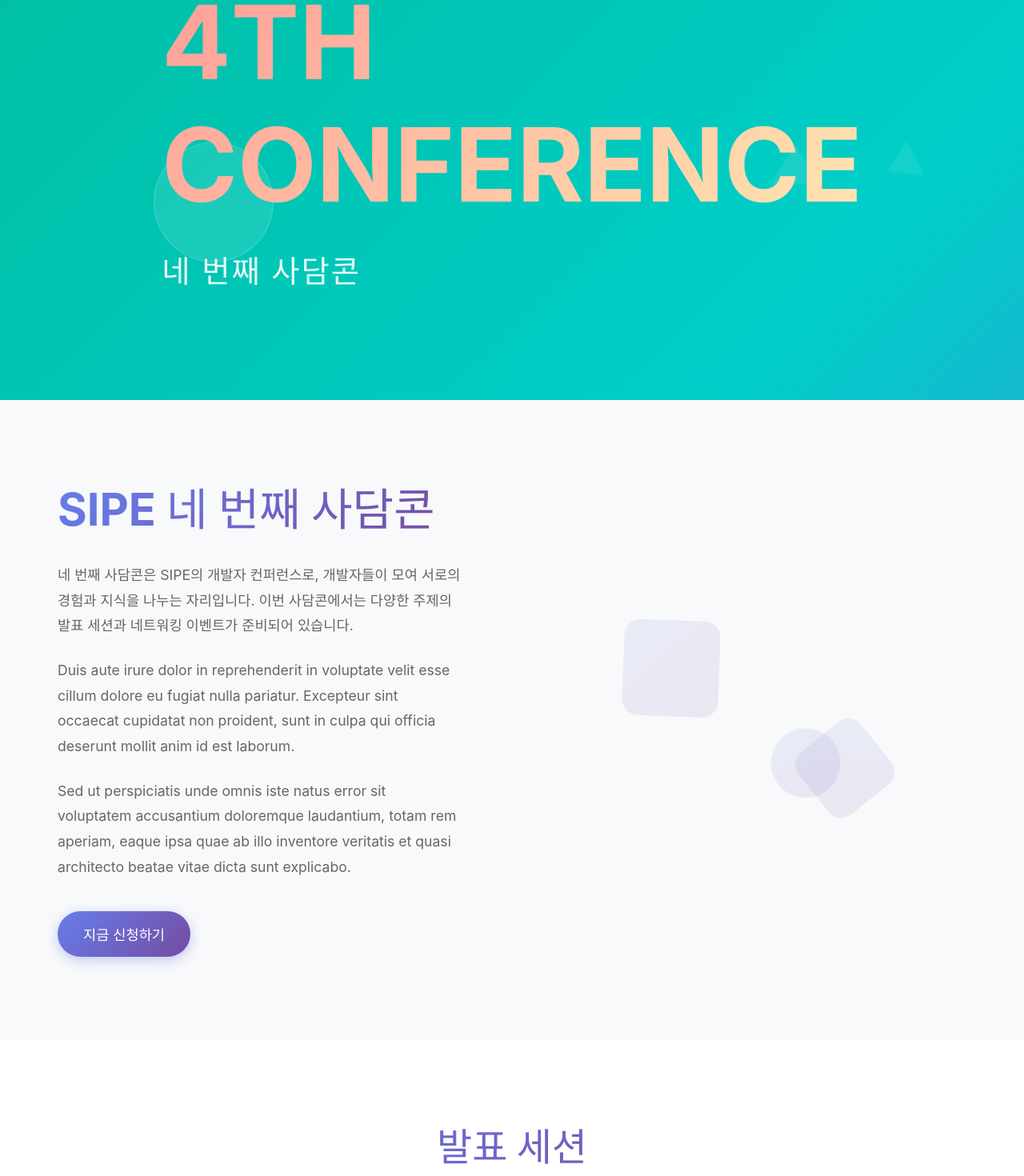
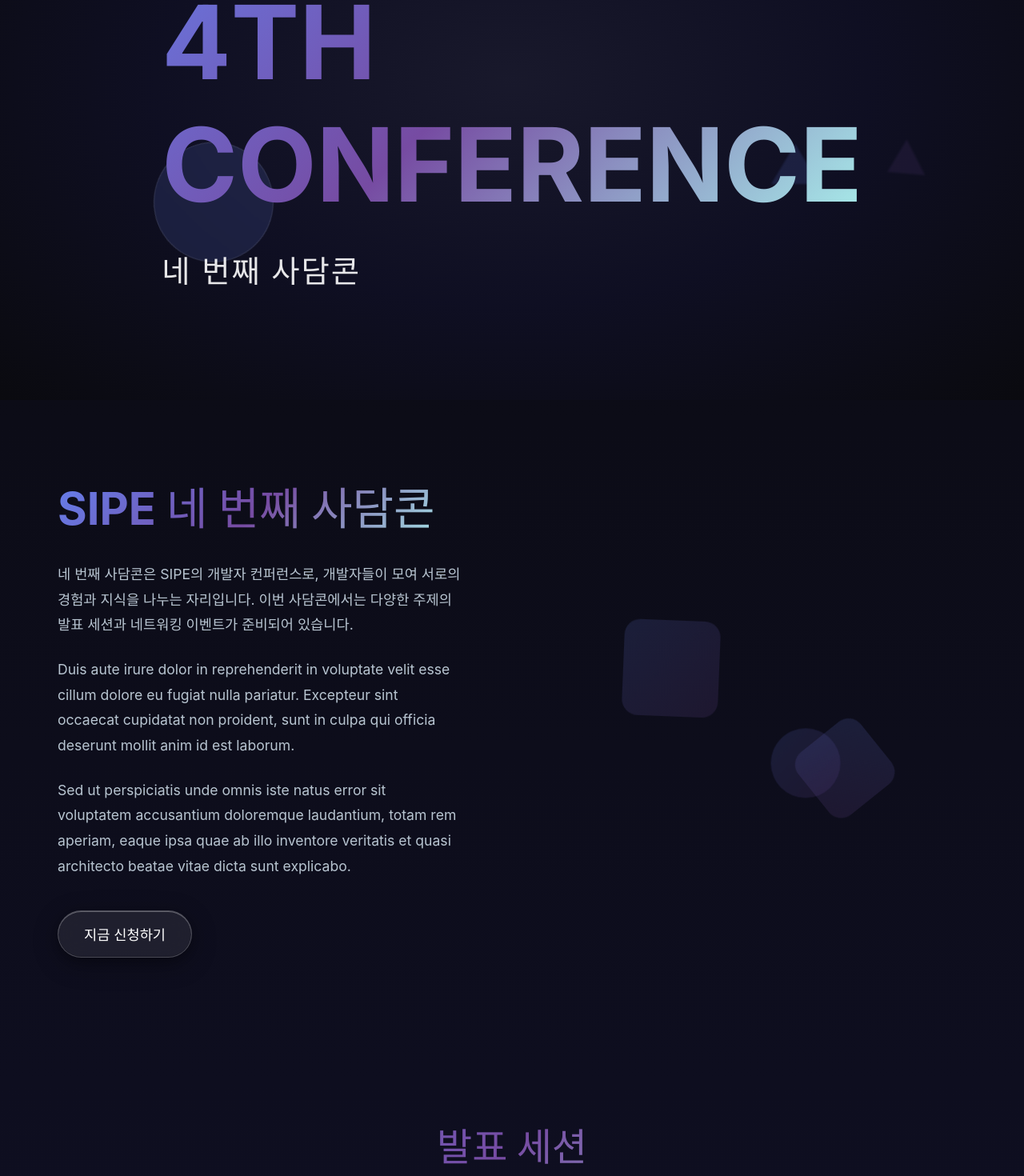
Before and after one commit to sipe-team/sipe-4th-sadamcon-landing, a Vue app: page / in a window 1280 px wide. Shown: the part 300-1770 px from the top of the page at 80% size. Built offline with nearby package versions, Linux system fonts and the light colour scheme; a web font is replaced by a local one.

Commit message:
fix: change into dark theme

```diff
--- a/src/App.vue
+++ b/src/App.vue
@@ -37,12 +37,14 @@
 body {
   font-family: 'Pretendard', -apple-system, BlinkMacSystemFont, 'Segoe UI', Roboto, sans-serif;
   line-height: 1.6;
-  color: #333;
+  color: #e2e8f0;
+  background: #0a0a0f;
   overflow-x: hidden;
 }
 
 .app {
   min-height: 100vh;
+  background: linear-gradient(180deg, #0a0a0f 0%, #0f0f23 50%, #1a1a2e 100%);
 }
 
 main {
@@ -54,7 +56,6 @@
   display: flex;
   align-items: center;
   justify-content: center;
-  padding: 2rem;
   /* Initial state for animations - removed opacity: 0 to make sections visible by default */
 }
 
@@ -63,17 +64,11 @@
   display: flex;
   align-items: center;
   justify-content: center;
-  /* Remove background since SipeBlocks now handles it */
   position: relative;
   overflow: hidden;
 }
 
-.intro-section {
-  background: #f8f9fa;
-}
-
 .cards-section {
-  background: #ffffff;
   padding: 4rem 2rem;
 }
 
@@ -88,15 +83,15 @@
 }
 
 ::-webkit-scrollbar-track {
-  background: #f1f1f1;
+  background: #1a1a2e;
 }
 
 ::-webkit-scrollbar-thumb {
-  background: #888;
+  background: #667eea;
   border-radius: 4px;
 }
 
 ::-webkit-scrollbar-thumb:hover {
-  background: #555;
+  background: #764ba2;
 }
 </style>
--- a/src/components/FloatingCards.vue
+++ b/src/components/FloatingCards.vue
@@ -216,9 +216,9 @@
 .cards-header h2 {
   font-size: 3rem;
   font-weight: 700;
-  color: #333;
+  color: #ffffff;
   margin-bottom: 1rem;
-  background: linear-gradient(135deg, #667eea, #764ba2);
+  background: linear-gradient(135deg, #667eea, #764ba2, #a8edea);
   -webkit-background-clip: text;
   -webkit-text-fill-color: transparent;
   background-clip: text;
@@ -226,7 +226,7 @@
 
 .cards-header p {
   font-size: 1.2rem;
-  color: #666;
+  color: #b8c5d1;
   max-width: 600px;
   margin: 0 auto;
 }
@@ -240,9 +240,14 @@
 
 .floating-card {
   position: relative;
-  background: white;
+  background: rgba(255, 255, 255, 0.05);
+  backdrop-filter: blur(20px);
+  -webkit-backdrop-filter: blur(20px);
+  border: 1px solid rgba(255, 255, 255, 0.1);
   border-radius: 20px;
-  box-shadow: 0 10px 30px rgba(0, 0, 0, 0.1);
+  box-shadow:
+    0 10px 30px rgba(0, 0, 0, 0.3),
+    inset 0 1px 0 rgba(255, 255, 255, 0.1);
   overflow: hidden;
   cursor: pointer;
   transition: all 0.3s ease;
@@ -253,7 +258,11 @@
 }
 
 .floating-card:hover {
-  box-shadow: 0 20px 40px rgba(0, 0, 0, 0.15);
+  background: rgba(255, 255, 255, 0.08);
+  border: 1px solid rgba(255, 255, 255, 0.15);
+  box-shadow:
+    0 20px 40px rgba(0, 0, 0, 0.4),
+    inset 0 1px 0 rgba(255, 255, 255, 0.15);
 }
 
 .card-image {
@@ -295,20 +304,22 @@
 .card-title {
   font-size: 1.5rem;
   font-weight: 700;
-  color: #333;
+  color: #ffffff;
   margin-bottom: 1rem;
 }
 
 .card-text {
-  color: #666;
+  color: #b8c5d1;
   line-height: 1.6;
   margin-bottom: 1.5rem;
 }
 
 .card-button {
-  background: linear-gradient(135deg, var(--card-color, #667eea), #764ba2);
-  color: white;
-  border: none;
+  background: rgba(255, 255, 255, 0.08);
+  backdrop-filter: blur(20px);
+  -webkit-backdrop-filter: blur(20px);
+  border: 1px solid rgba(255, 255, 255, 0.2);
+  color: #ffffff;
   padding: 0.75rem 1.5rem;
   border-radius: 50px;
   font-weight: 600;
@@ -320,8 +331,10 @@
 }
 
 .card-button:hover {
+  background: rgba(255, 255, 255, 0.12);
+  border: 1px solid rgba(255, 255, 255, 0.3);
   transform: translateY(-2px);
-  box-shadow: 0 5px 15px rgba(0, 0, 0, 0.2);
+  box-shadow: 0 5px 15px rgba(0, 0, 0, 0.3);
 }
 
 .arrow {
--- a/src/components/IntroSection.vue
+++ b/src/components/IntroSection.vue
@@ -107,6 +107,9 @@
   width: 100%;
   max-width: 1200px;
   margin: 0 auto;
+  min-height: 100vh;
+  display: flex;
+  align-items: center;
 }
 
 .container {
@@ -124,10 +127,10 @@
 .intro-title {
   font-size: 3.5rem;
   font-weight: 700;
-  color: #333;
+  color: #ffffff;
   margin-bottom: 2rem;
   line-height: 1.2;
-  background: linear-gradient(135deg, #667eea, #764ba2);
+  background: linear-gradient(135deg, #667eea, #764ba2, #a8edea);
   -webkit-background-clip: text;
   -webkit-text-fill-color: transparent;
   background-clip: text;
@@ -139,7 +142,7 @@
 .intro-text {
   font-size: 1.1rem;
   line-height: 1.8;
-  color: #666;
+  color: #b8c5d1;
   /* Ensure content is visible initially */
   opacity: 1;
   transform: translateY(0);
@@ -154,21 +157,64 @@
 }
 
 .cta-button {
-  background: linear-gradient(135deg, #667eea, #764ba2);
-  color: white;
-  border: none;
+  background: rgba(255, 255, 255, 0.08);
+  backdrop-filter: blur(20px);
+  -webkit-backdrop-filter: blur(20px);
+  border: 1px solid rgba(255, 255, 255, 0.2);
+  color: #ffffff;
   padding: 1rem 2rem;
   font-size: 1.1rem;
   font-weight: 600;
   border-radius: 50px;
   cursor: pointer;
-  transition: all 0.3s ease;
-  box-shadow: 0 4px 15px rgba(102, 126, 234, 0.4);
+  transition: all 0.4s cubic-bezier(0.25, 0.46, 0.45, 0.94);
+  box-shadow:
+    0 8px 32px rgba(0, 0, 0, 0.3),
+    0 4px 16px rgba(0, 0, 0, 0.2),
+    inset 0 1px 0 rgba(255, 255, 255, 0.3),
+    inset 0 -1px 0 rgba(0, 0, 0, 0.2);
+  position: relative;
+  overflow: hidden;
+}
+
+.cta-button::before {
+  content: '';
+  position: absolute;
+  top: 0;
+  left: -100%;
+  width: 100%;
+  height: 100%;
+  background: linear-gradient(
+    90deg,
+    transparent,
+    rgba(255, 255, 255, 0.4),
+    transparent
+  );
+  transition: left 0.6s ease;
 }
 
 .cta-button:hover {
-  transform: translateY(-2px);
-  box-shadow: 0 6px 20px rgba(102, 126, 234, 0.6);
+  transform: translateY(-3px);
+  background: rgba(255, 255, 255, 0.12);
+  border: 1px solid rgba(255, 255, 255, 0.3);
+  box-shadow:
+    0 12px 40px rgba(0, 0, 0, 0.4),
+    0 6px 20px rgba(0, 0, 0, 0.25),
+    inset 0 1px 0 rgba(255, 255, 255, 0.4),
+    inset 0 -1px 0 rgba(0, 0, 0, 0.25);
+}
+
+.cta-button:hover::before {
+  left: 100%;
+}
+
+.cta-button:active {
+  transform: translateY(-1px);
+  box-shadow:
+    0 6px 24px rgba(0, 0, 0, 0.35),
+    0 3px 12px rgba(0, 0, 0, 0.2),
+    inset 0 1px 0 rgba(255, 255, 255, 0.25),
+    inset 0 -1px 0 rgba(0, 0, 0, 0.3);
 }
 
 .intro-visual {
@@ -183,7 +229,7 @@
   position: absolute;
   border-radius: 20px;
   background: linear-gradient(135deg, #667eea, #764ba2);
-  opacity: 0.1;
+  opacity: 0.15;
 }
 
 .shape-1 {
--- a/src/components/SipeBlocks.vue
+++ b/src/components/SipeBlocks.vue
@@ -58,15 +58,11 @@
   justify-content: center;
   position: relative;
   overflow: hidden;
-  background: linear-gradient(135deg,
-    #74b9ff 0%,   /* Light blue */
-    #0984e3 25%,  /* Blue */
-    #00b894 50%,  /* Mint green */
-    #00cec9 75%,  /* Cyan */
-    #6c5ce7 100%  /* Purple blue */
+  background: radial-gradient(ellipse at center,
+    rgba(26, 26, 46, 0.9) 0%,
+    rgba(15, 15, 35, 0.95) 50%,
+    rgba(10, 10, 15, 1) 100%
   );
-  background-size: 400% 400%;
-  animation: gradientShift 8s ease-in-out infinite;
 }
 
 @keyframes gradientShift {
@@ -84,7 +80,7 @@
   font-weight: 900;
   font-size: clamp(4rem, 10vw, 9rem);
   margin-bottom: 1rem;
-  background: linear-gradient(135deg, #ff9595, #ffe5b1);
+  background: linear-gradient(135deg, #667eea, #764ba2, #a8edea);
   -webkit-background-clip: text;
   -webkit-text-fill-color: transparent;
   background-clip: text;
@@ -120,9 +116,9 @@
 .float-circle {
   position: absolute;
   border-radius: 50%;
-  background: rgba(255, 255, 255, 0.1);
+  background: rgba(102, 126, 234, 0.15);
   backdrop-filter: blur(10px);
-  border: 1px solid rgba(255, 255, 255, 0.2);
+  border: 1px solid rgba(255, 255, 255, 0.1);
 }
 
 .float-triangle {
@@ -159,7 +155,7 @@
 .float-4 {
   border-left: 30px solid transparent;
   border-right: 30px solid transparent;
-  border-bottom: 50px solid rgba(255, 255, 255, 0.1);
+  border-bottom: 50px solid rgba(102, 126, 234, 0.15);
   top: 60%;
   right: 20%;
   animation: float4 5s ease-in-out infinite;
@@ -168,7 +164,7 @@
 .float-5 {
   border-left: 25px solid transparent;
   border-right: 25px solid transparent;
-  border-bottom: 40px solid rgba(255, 255, 255, 0.08);
+  border-bottom: 40px solid rgba(118, 75, 162, 0.12);
   bottom: 30%;
   right: 10%;
   animation: float5 9s ease-in-out infinite;
```
